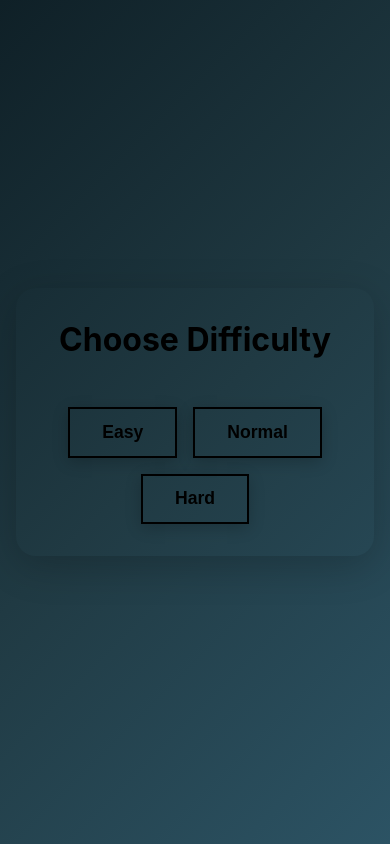
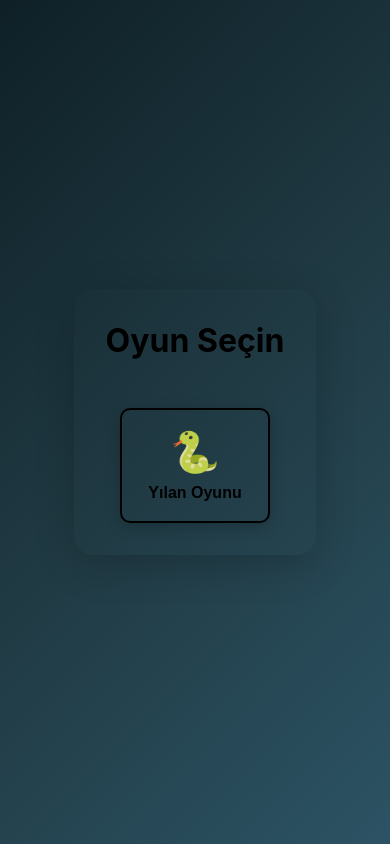
Before and after one commit to gulerhan/games101, a React (Vite) app in the folder games101/: page / in a window 390 px wide. Built offline with nearby package versions, Linux system fonts and the light colour scheme.

Commit message:
added start project screen

```diff
--- a/games101/src/App.jsx
+++ b/games101/src/App.jsx
@@ -1,16 +1,27 @@
 import React, { useState } from 'react';
+import GameSelection from './components/GameSelection';
 import DifficultySelection from './components/DifficultySelection';
 import SnakeGame from './components/SnakeGame';
 import './App.css';
 
 function App() {
+  const [selectedGame, setSelectedGame] = useState(null);
   const [selectedDifficulty, setSelectedDifficulty] = useState(null);
+
+  const handleGameSelect = (gameId) => {
+    setSelectedGame(gameId);
+  };
 
   const handleDifficultySelect = (difficulty) => {
     setSelectedDifficulty(difficulty);
   };
 
-  const handleBackToMenu = () => {
+  const handleBackToGameSelection = () => {
+    setSelectedGame(null);
+    setSelectedDifficulty(null);
+  };
+
+  const handleBackToDifficulty = () => {
     setSelectedDifficulty(null);
   };
 
@@ -20,15 +31,20 @@ function App() {
 
   return (
     <div className="app">
-      {!selectedDifficulty ? (
-        <DifficultySelection onSelectDifficulty={handleDifficultySelect} />
-      ) : (
+      {!selectedGame ? (
+        <GameSelection onSelectGame={handleGameSelect} />
+      ) : !selectedDifficulty ? (
+        <DifficultySelection
+          onSelectDifficulty={handleDifficultySelect}
+          onBack={handleBackToGameSelection}
+        />
+      ) : selectedGame === 'snake' ? (
         <SnakeGame
           difficulty={selectedDifficulty}
           onGameOver={handleGameOver}
-          onBack={handleBackToMenu}
+          onBack={handleBackToDifficulty}
         />
-      )}
+      ) : null}
     </div>
   );
 }
--- a/games101/src/components/DifficultySelection.css
+++ b/games101/src/components/DifficultySelection.css
@@ -56,6 +56,24 @@
   background: transparent;
 }
 
+.back-button {
+  margin-top: 1rem;
+  padding: 0.6rem 1.2rem;
+  font-size: 1rem;
+  font-weight: 600;
+  color: white;
+  background: linear-gradient(135deg, #667eea 0%, #764ba2 100%);
+  border: none;
+  border-radius: 8px;
+  cursor: pointer;
+  transition: all 0.3s ease;
+}
+
+.back-button:hover {
+  transform: translateY(-2px);
+  box-shadow: 0 4px 12px rgba(0, 0, 0, 0.2);
+}
+
 @media (max-width: 600px) {
   .difficulty-title {
     font-size: 2rem;
--- a/games101/src/components/DifficultySelection.jsx
+++ b/games101/src/components/DifficultySelection.jsx
@@ -1,7 +1,7 @@
 import React from 'react';
 import './DifficultySelection.css';
 
-const DifficultySelection = ({ onSelectDifficulty }) => {
+const DifficultySelection = ({ onSelectDifficulty, onBack }) => {
   const difficulties = [
     { level: 'easy', label: 'Easy', speed: 150 },
     { level: 'normal', label: 'Normal', speed: 100 },
@@ -22,6 +22,11 @@ const DifficultySelection = ({ onSelectDifficulty }) => {
           </button>
         ))}
       </div>
+      {onBack && (
+        <button className="back-button" onClick={onBack}>
+          Back
+        </button>
+      )}
     </div>
   );
 };
--- /dev/null
+++ b/games101/src/components/GameSelection.css
@@ -0,0 +1,82 @@
+.game-selection {
+  display: flex;
+  flex-direction: column;
+  align-items: center;
+  gap: 2rem;
+  padding: 2rem;
+  border-radius: 20px;
+  box-shadow: 0 10px 40px rgba(0, 0, 0, 0.2);
+}
+
+.game-selection-title {
+  font-size: 2.5rem;
+  color: #000;
+  font-weight: 700;
+  text-align: center;
+  margin-bottom: 1rem;
+}
+
+.game-buttons {
+  display: flex;
+  gap: 1.5rem;
+  flex-wrap: wrap;
+  justify-content: center;
+}
+
+.game-button {
+  display: flex;
+  flex-direction: column;
+  align-items: center;
+  gap: 0.5rem;
+  padding: 1.5rem 2rem;
+  font-size: 1rem;
+  font-weight: 600;
+  color: #000;
+  border: 2px solid #000;
+  background: transparent;
+  cursor: pointer;
+  transition: all 0.3s ease;
+  min-width: 180px;
+  box-shadow: 0 4px 15px rgba(0, 0, 0, 0.2);
+  border-radius: 10px;
+}
+
+.game-button:hover {
+  transform: translateY(-3px);
+  box-shadow: 0 6px 20px rgba(0, 0, 0, 0.3);
+}
+
+.game-button:active {
+  transform: translateY(-1px);
+}
+
+.game-icon {
+  font-size: 3rem;
+}
+
+.game-name {
+  font-size: 1.2rem;
+}
+
+@media (max-width: 600px) {
+  .game-selection-title {
+    font-size: 2rem;
+  }
+
+  .game-button {
+    padding: 1.2rem 1.5rem;
+    min-width: 150px;
+  }
+
+  .game-icon {
+    font-size: 2.5rem;
+  }
+
+  .game-name {
+    font-size: 1rem;
+  }
+
+  .game-buttons {
+    gap: 1rem;
+  }
+}
--- /dev/null
+++ b/games101/src/components/GameSelection.jsx
@@ -0,0 +1,28 @@
+import React from 'react';
+import './GameSelection.css';
+
+const GameSelection = ({ onSelectGame }) => {
+  const games = [
+    { id: 'snake', name: 'Yılan Oyunu', icon: '🐍' }
+  ];
+
+  return (
+    <div className="game-selection">
+      <h1 className="game-selection-title">Oyun Seçin</h1>
+      <div className="game-buttons">
+        {games.map((game) => (
+          <button
+            key={game.id}
+            className="game-button"
+            onClick={() => onSelectGame(game.id)}
+          >
+            <span className="game-icon">{game.icon}</span>
+            <span className="game-name">{game.name}</span>
+          </button>
+        ))}
+      </div>
+    </div>
+  );
+};
+
+export default GameSelection;
```
